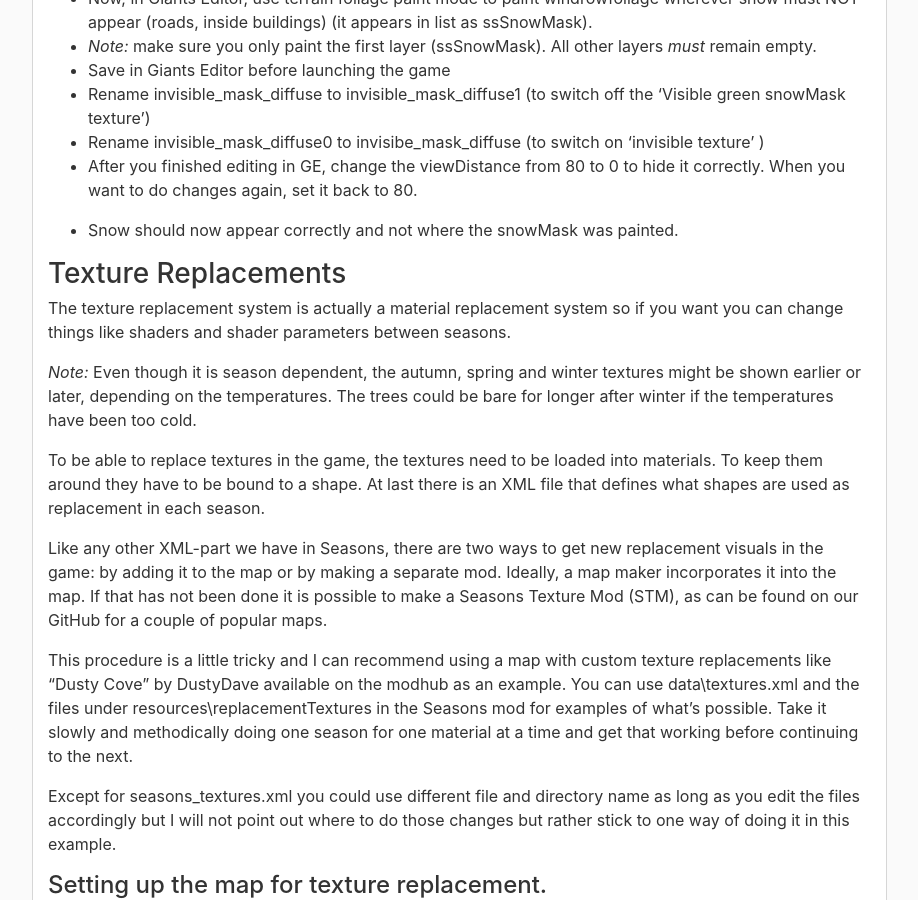
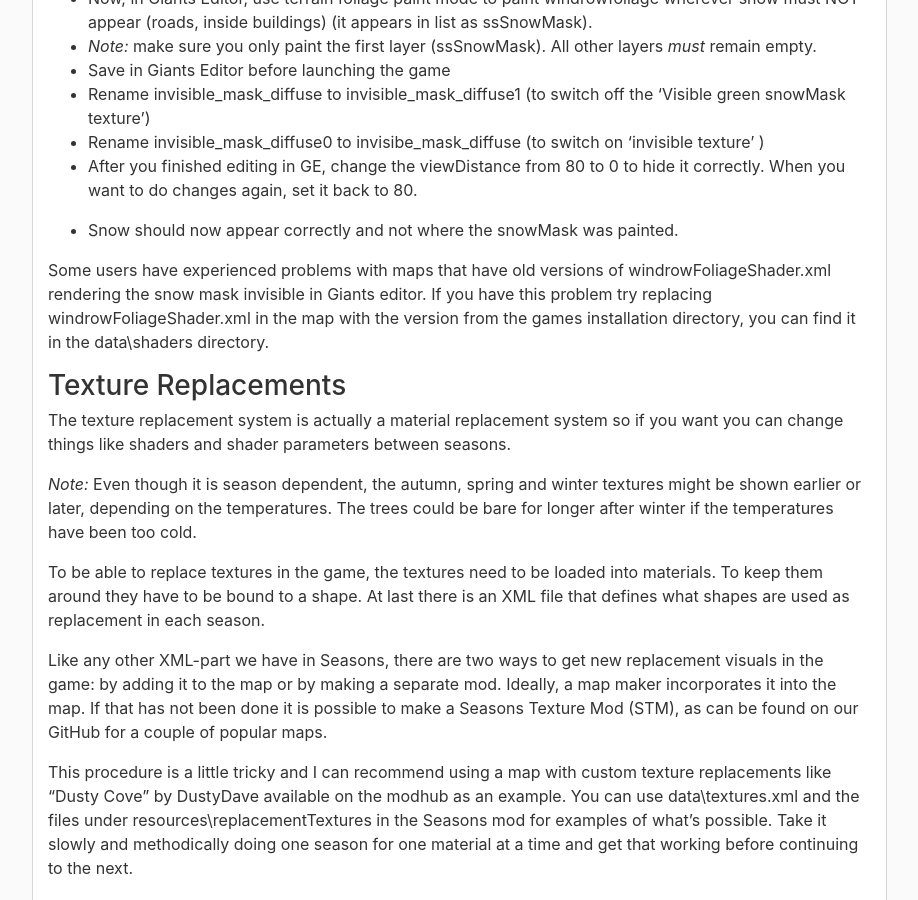
Before and after one commit to RealismusModding/realismusmodding.github.io, a Jekyll site: the page built from mods/seasons/manual/info_for_map_makers.md, in a window 1280 px wide and 900 px high, scrolled down 1577 px. Shown: the whole window, without its empty margins (323-1241 px from the left). Built offline with Jekyll 4.4.1, drawn with Linux system fonts in a browser that asks for light colours; comment, search, counter and statistics services are not loaded.

Commit message:
Create info_for_map_makers.md

```diff
--- a/mods/seasons/manual/info_for_map_makers.md
+++ b/mods/seasons/manual/info_for_map_makers.md
@@ -79,6 +79,8 @@ There are also some other layers that we use for other purposes or for the futur
 - After you finished editing in GE, change the viewDistance from 80 to 0 to hide it correctly. When you want to do changes again, set it back to 80.
 
 - Snow should now appear correctly and not where the snowMask was painted.
+
+Some users have experienced problems with maps that have old versions of windrowFoliageShader.xml rendering the snow mask invisible in Giants editor. If you have this problem try replacing windrowFoliageShader.xml in the map with the version from the games installation directory, you can find it in the data\shaders directory.
 
 ### Texture Replacements
 
```
